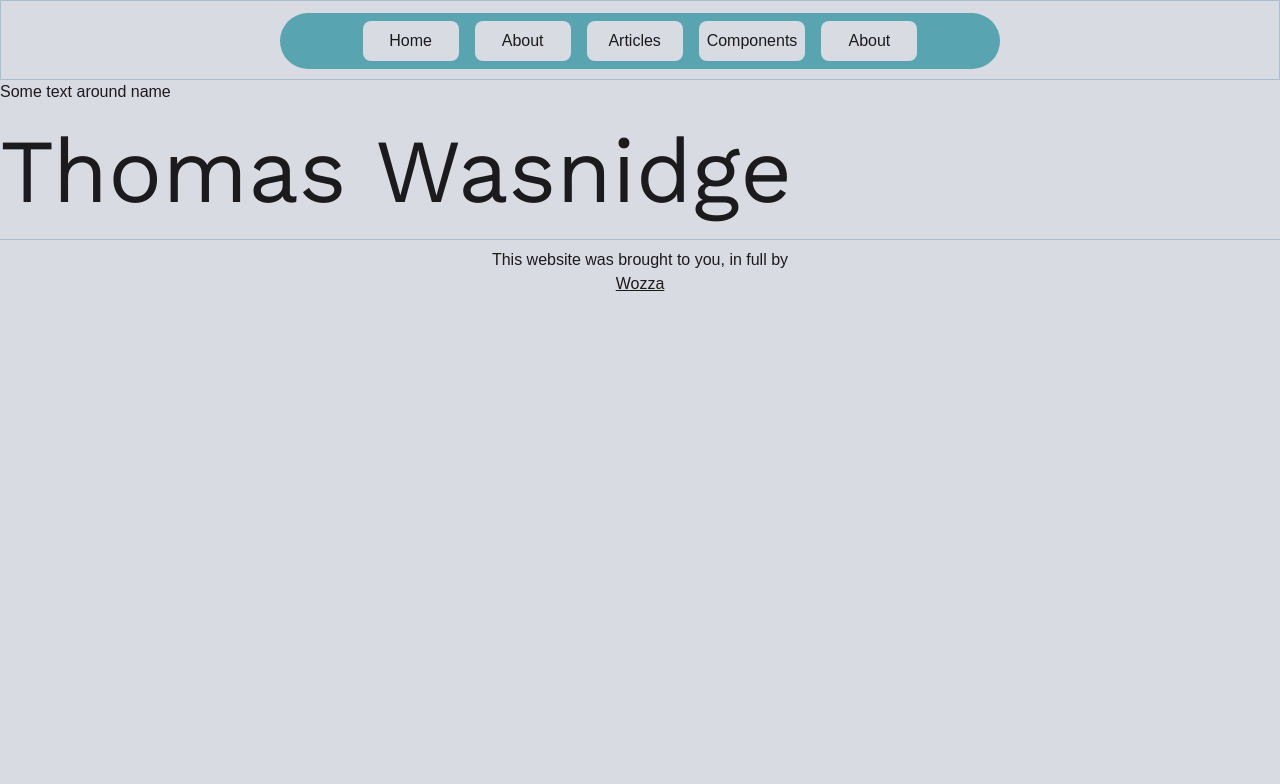
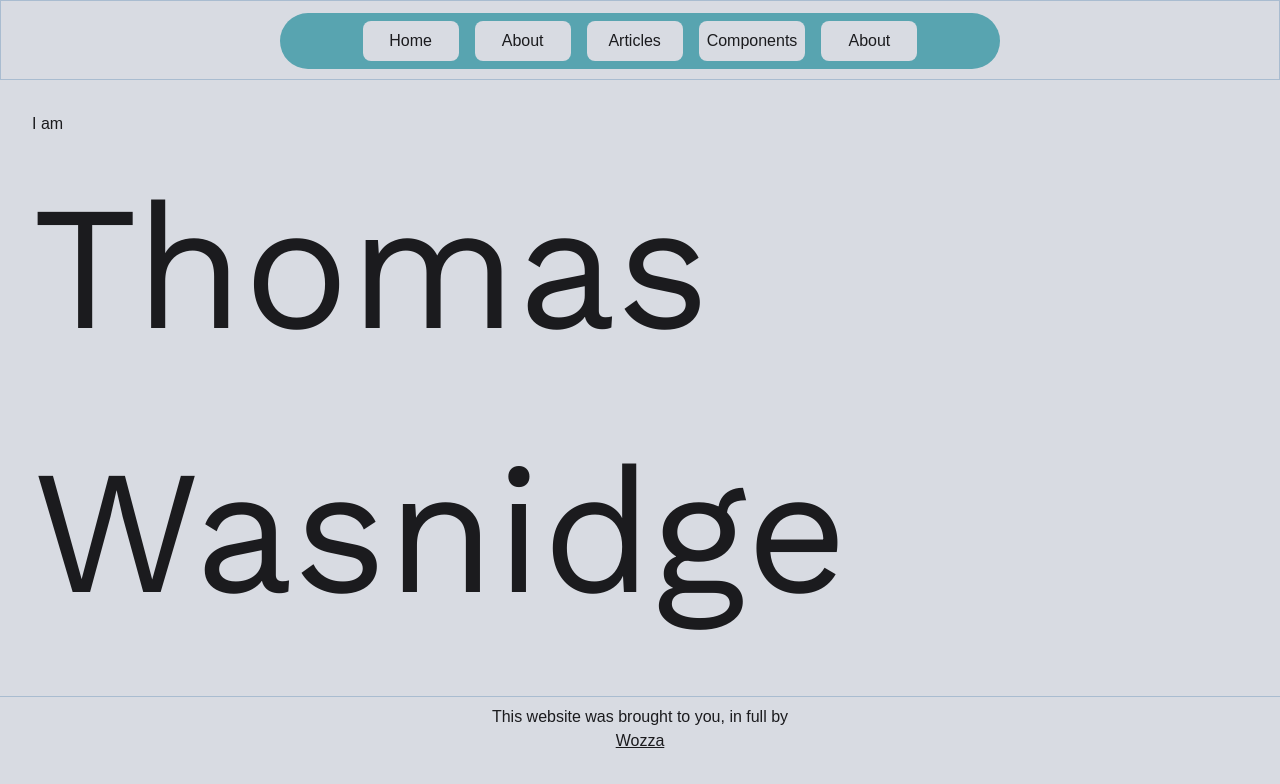
Before and after one commit to wozza0212/next-js-portfolio, a Next.js app in the folder my-app/: page / in a window 1280 px wide. Shown: the top 784 px of the page. Built offline with nearby package versions, Linux system fonts and the light colour scheme.

Commit message:
add padding

```diff
--- a/my-app/src/app/homepage.module.css
+++ b/my-app/src/app/homepage.module.css
@@ -1,3 +1,7 @@
 .coolNameFont {
-  font-size: 90px;
+  font-size: 11em;
 }
+
+.introBox {
+  margin: 2em;
+}
--- a/my-app/src/app/page.tsx
+++ b/my-app/src/app/page.tsx
@@ -26,9 +26,11 @@ export default function Home() {
     <div>
       <main>
         <div>
-          <p>Some text around name</p>
-          <div className={styles.coolNameFont}>
-            <p className={workSans.className}>Thomas Wasnidge</p>
+          <div className={`${styles.introBox}`}>
+            <p>I am</p>
+            <div className={styles.coolNameFont}>
+              <p className={workSans.className}>Thomas Wasnidge</p>
+            </div>
           </div>
         </div>
       </main>
--- /dev/null
+++ b/my-app/src/components/CodeExecutor/CodeExecutor.tsx
@@ -0,0 +1 @@
+// https://www.udemy.com/course/react-and-typescript-build-a-portfolio-project/learn/lecture/24208984#overview
```
